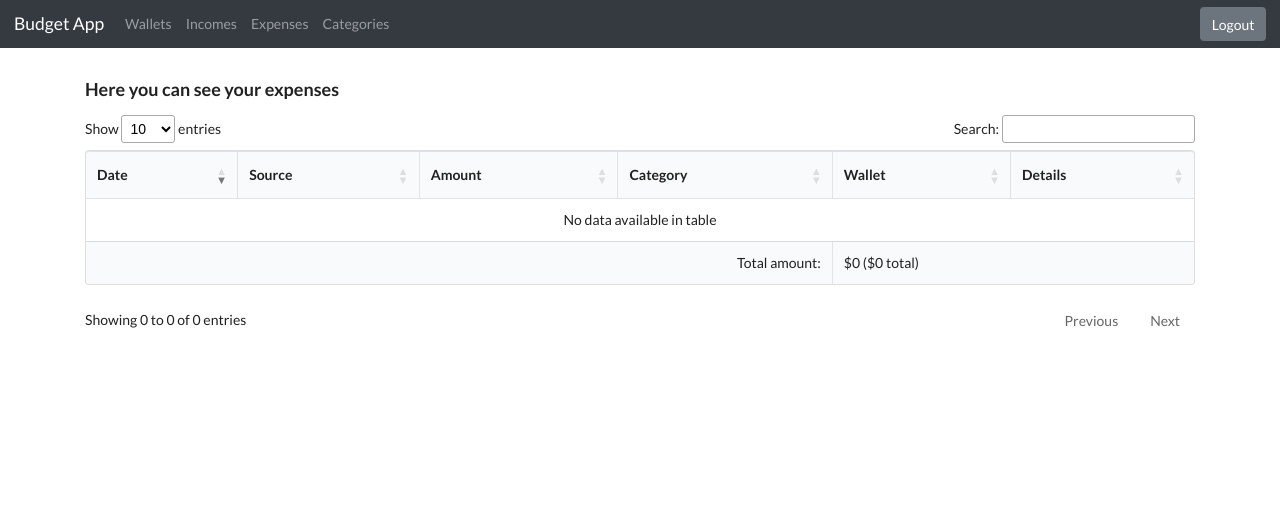
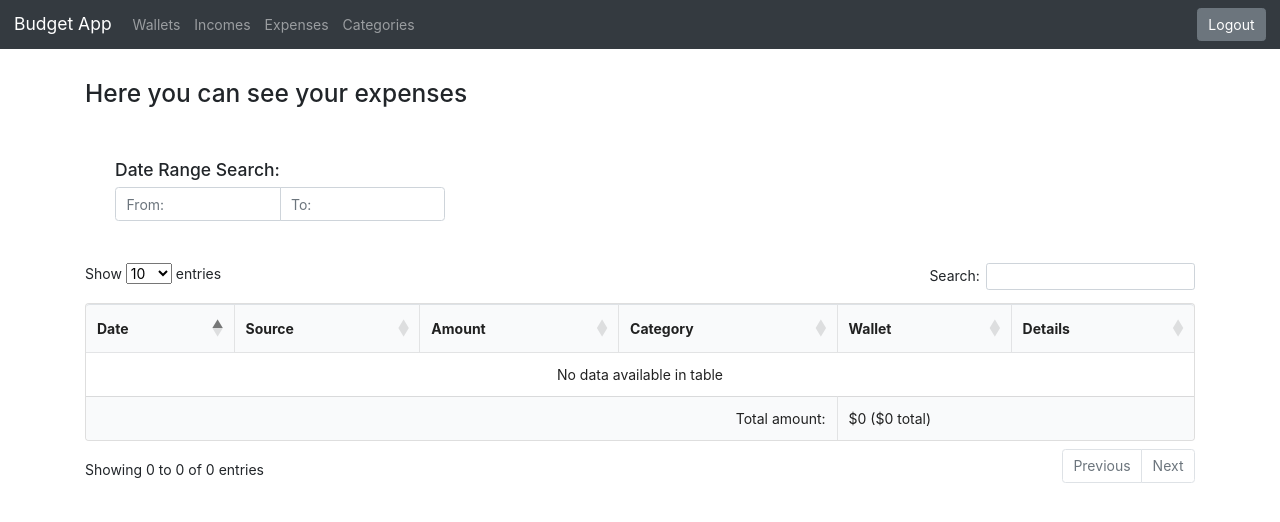
Before and after one commit to mivchal333/Wallet-App, a Django app: page /wallet/expense/ in a window 1280 px wide. Shown: the top 522 px of the page. Run offline with Django 3.2, Linux system fonts and the light colour scheme; the visitor is signed in with stand-in values (Sample User, id 1); data that the repository does not hold is empty; some libraries are stand-ins or nearby versions.

Commit message:
Added Date Range Searching in incomeList and expenseList

```diff
--- a/wallet/templates/wallet/base.html
+++ b/wallet/templates/wallet/base.html
@@ -21,16 +21,17 @@
     <link rel="stylesheet" href="https://cdnjs.cloudflare.com/ajax/libs/Chart.js/2.8.0/Chart.min.css" integrity="sha256-aa0xaJgmK/X74WM224KMQeNQC2xYKwlAt08oZqjeF0E=" crossorigin="anonymous" />
     <!-- jQuery -->
     <script src="https://code.jquery.com/jquery-3.3.1.min.js"></script>
+    <script src="https://code.jquery.com/jquery-3.5.1.js"></script>
     <link rel="icon" href="https://img.icons8.com/cotton/64/000000/wallet--v3.png"/>
     <!-- DataTables -->
-    <script src="https://code.jquery.com/jquery-3.5.1.js"></script>
     <script src="https://cdn.datatables.net/1.10.21/js/jquery.dataTables.min.js"></script>
-    <script src="https://cdn.datatables.net/1.10.21/js/dataTables.semanticui.min.js"></script>
-    <script src="https://cdnjs.cloudflare.com/ajax/libs/semantic-ui/2.3.1/semantic.min.js"></script>
-    <link rel="stylesheet" href="https://cdn.datatables.net/1.10.21/css/dataTables.semanticui.min.css ">
+    <script src="https://cdn.datatables.net/1.10.21/js/dataTables.bootstrap4.min.js"></script>
+    <link  rel="stylesheet" href="https://cdnjs.cloudflare.com/ajax/libs/twitter-bootstrap/4.1.3/css/bootstrap.css" />
+    <link  rel="stylesheet" href="https://cdn.datatables.net/1.10.21/css/dataTables.bootstrap4.min.css" />
 
-    <script src="//cdnjs.cloudflare.com/ajax/libs/moment.js/2.18.1/moment.js"></script>
-
+    <script src="https://cdnjs.cloudflare.com/ajax/libs/bootstrap-datepicker/1.9.0/js/bootstrap-datepicker.min.js"></script>
+    <link  rel="stylesheet" href="https://cdnjs.cloudflare.com/ajax/libs/bootstrap-datepicker/1.9.0/css/bootstrap-datepicker.standalone.min.css" />
+    <script src="https://cdnjs.cloudflare.com/ajax/libs/moment.js/2.24.0/moment.min.js"></script>
 
 
 
--- a/wallet/templates/wallet/expense/expenseList.html
+++ b/wallet/templates/wallet/expense/expenseList.html
@@ -1,49 +1,77 @@
 {% extends "wallet/base.html" %}
-
 
 
 {% block scripts %}
     <script>
     $(document).ready(function() {
+        $('.input-daterange1 input').each(function() {
+        $(this).datepicker('clearDates');
+    });
         // DataTable
-        var table = $('#table_expense').DataTable({
-        "footerCallback": function ( row, data, start, end, display ) {
+        var oTable = $('#table_expense').DataTable({
+            "footerCallback": function (row, data, start, end, display) {
                 var api = this.api(), data;
                 // Remove the formatting to get integer data for summation
-            var intVal = function ( i ) {
+                var intVal = function (i) {
                     return typeof i === 'string' ?
-                    i.replace(/[\$,]/g, '')*1 :
+                        i.replace(/[\$,]/g, '') * 1 :
                         typeof i === 'number' ?
                             i : 0;
                 };
                 // Total over all pages
                 total = api
-                .column( 2 )
+                    .column(2)
                     .data()
-                .reduce( function (a, b) {
+                    .reduce(function (a, b) {
                         return intVal(a) + intVal(b);
-                }, 0 );
+                    }, 0);
                 // Total over this page
                 pageTotal = api
-                .column(2, { page: 'current'} )
+                    .column(2, {page: 'current'})
                     .data()
-                .reduce( function (a, b) {
+                    .reduce(function (a, b) {
                         return intVal(a) + intVal(b);
-                }, 0 );
+                    }, 0);
                 // Update footer
-            $( api.column( 4 ).footer() ).html(
-                '$'+pageTotal+' ($'+ total +' total)'
+                $(api.column(4).footer()).html(
+                    '$' + pageTotal + ' ($' + total + ' total)'
                 );
             },
-            "order": [[ 0, "desc" ]]
+        });
+        // Extend dataTables search
+        $.fn.dataTable.ext.search.push(function(settings, data, dataIndex) {
+            var min = $('#min-date-e').datepicker('getDate');
+            var max = $('#max-date-e').datepicker('getDate');
+            var createdAt = data[0] || 0; // Our date column in the table
+            if ((min == "" || max == "") || (moment(createdAt).isSameOrAfter(min) && moment(createdAt).isSameOrBefore(max))){
+                return true;
+            }
+        return false;
+        });
+        // Re-draw the table when the a date range filter changes
+        $('.date-range-filter').change(function() {
+            $('#table_expense').DataTable().draw();
         });
     });
     </script>
 {% endblock scripts%}
 
+
 {% block content %}
     <h3>Here you can see your expenses</h3>
-    <div>
+    <div class="container">
+        <div class="col-md-4 pull-right">
+        </br>
+        <h5>Date Range Search:</h5>
+            <div class="input-group input-daterange1">
+                <input class="form-control date-range-filter" data-date-format="dd-mm-yyyy" id="min-date-e" placeholder="From:" type="text">
+                <input class="form-control date-range-filter" data-date-format="dd-mm-yyyy" id="max-date-e" placeholder="To:" type="text">
+            </div>
+        </div>
+    </div>
+    </br>
+    </br>
+
         <table id="table_expense" class="ui celled table">
             <thead>
                 <tr>
@@ -58,7 +86,7 @@
             <tbody>
             {% for expense in expenseList %}
                 <tr>
-                    <td>{{ expense.createdAt }}</td>
+                    <td>{{ expense.createdAt | date:"M d, Y"}}</td>
                     <td>{{ expense.name }}</td>
                     <td>${{expense.amount }}</td>
                     <td>{{ expense.category.name }}</td>
@@ -66,15 +94,11 @@
                     <td><a href="/wallet/income/{{ expense.id }}" class="btn-sm btn-primary">See details</a></td>
                 </tr>
             {% endfor %}
-            </tbody>
-            <tfoot>
+            </tbody>            <tfoot>
             <tr>
                 <th colspan="4" style="text-align:right">Total amount:</th>
                 <th colspan="2"></th>
             </tr>
         </tfoot>
     </table>
-    </div>
-    </div>
-    <br/>
 {% endblock content %}
```
Also changed, not shown: wallet/templates/wallet/income/incomeList.html (+42 -13 lines). Lines whose indentation alone changed are shown as unchanged.
